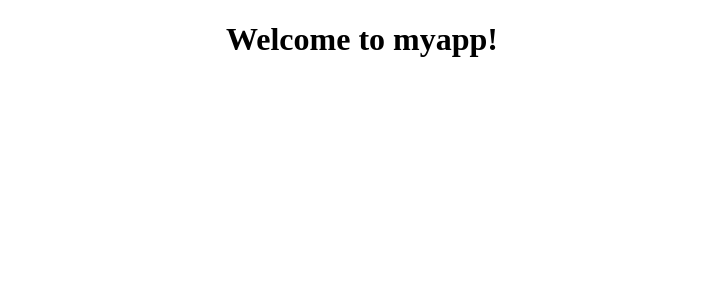
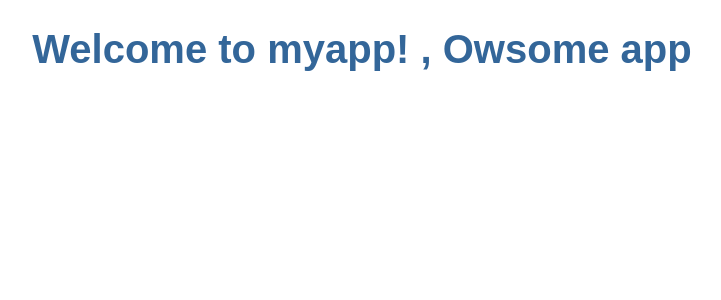
Before and after one commit to McOmolloDotJava/myapp, an Angular app: page / in a window 1280 px wide. Shown: the top 300 px of the page, without its empty margins (278-999 px from the left). Built offline with nearby package versions, Linux system fonts and the light colour scheme.

Commit message:
added owsome app  to heading
Signed-off-by: isaac.omollo <isaac.omollo@turnkeyafrica.com>

```diff
--- a/src/app/app.component.css
+++ b/src/app/app.component.css
@@ -0,0 +1,5 @@
+h1 {
+  color: #369;
+  font-family: Arial, Helvetica, sans-serif;
+  font-size: 250%;
+}
--- a/src/app/app.component.html
+++ b/src/app/app.component.html
@@ -1,6 +1,6 @@
 <!--The content below is only a placeholder and can be replaced.-->
 <div style="text-align:center">
   <h1>
-    Welcome to {{ title }}!
+    Welcome to {{ title }}! , Owsome app
   </h1>
 <router-outlet></router-outlet>
```
